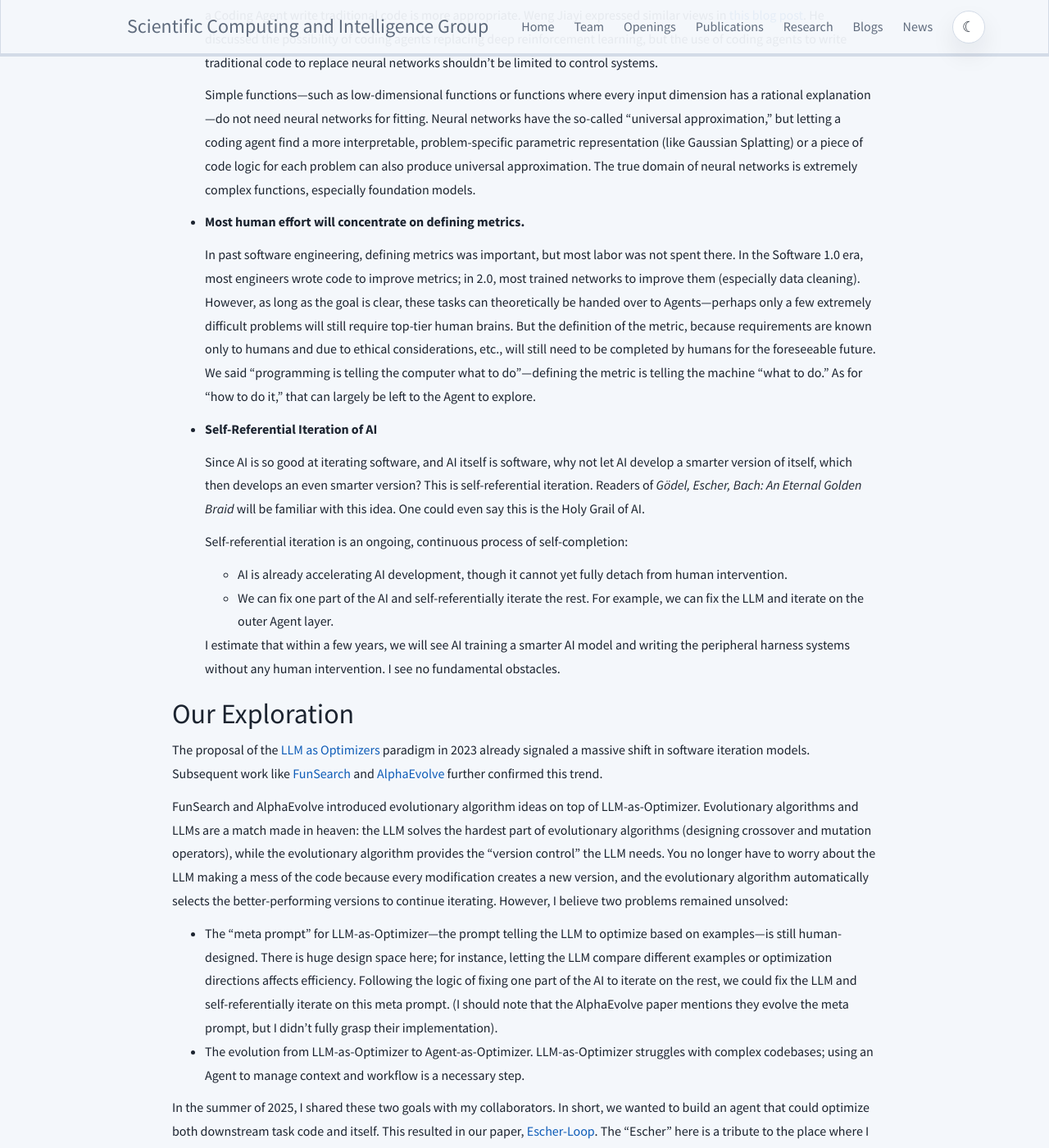
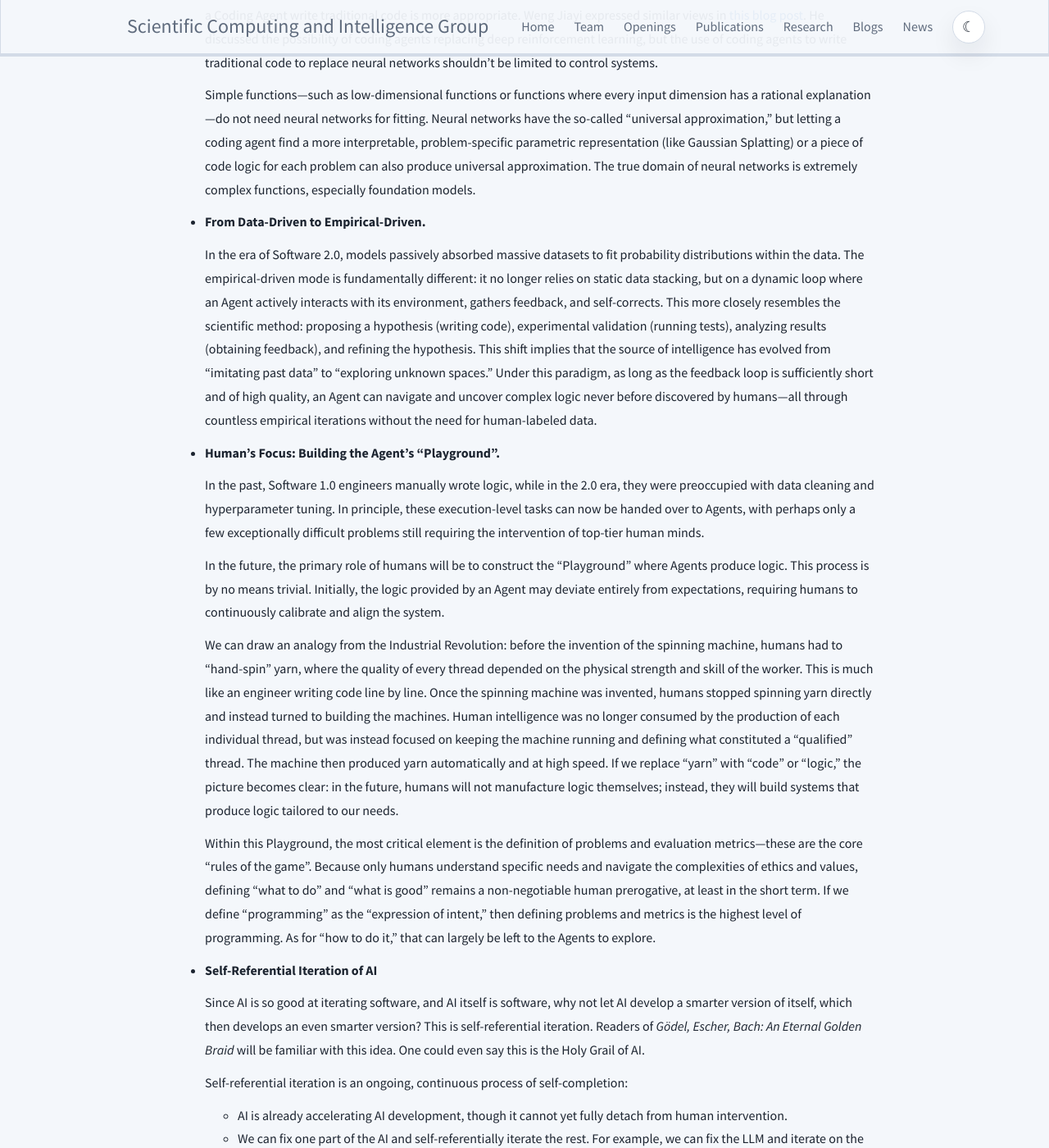
Before and after one commit to scaling-group/scaling-group.github.io, a Jekyll site: the page built from _blogs/2026-05-09-blog-software.md, in a window 1280 px wide and 1400 px high, scrolled down 2231 px. Shown: the whole window at 82% size. Built offline with Jekyll 4.4.1, drawn with Linux system fonts in a browser that asks for light colours; some of the changed text lies outside the part shown.

Commit message:
update blog

```diff
--- a/_blogs/2026-05-09-blog-software.md
+++ b/_blogs/2026-05-09-blog-software.md
@@ -61,9 +61,19 @@ What will happen in the future? Here are my personal thoughts.
 
   Simple functions—such as low-dimensional functions or functions where every input dimension has a rational explanation—do not need neural networks for fitting. Neural networks have the so-called "universal approximation," but letting a coding agent find a more interpretable, problem-specific parametric representation (like Gaussian Splatting) or a piece of code logic for each problem can also produce universal approximation. The true domain of neural networks is extremely complex functions, especially foundation models.
 
-* **Most human effort will concentrate on defining metrics.**
+* **From Data-Driven to Empirical-Driven.**
 
-  In past software engineering, defining metrics was important, but most labor was not spent there. In the Software 1.0 era, most engineers wrote code to improve metrics; in 2.0, most trained networks to improve them (especially data cleaning). However, as long as the goal is clear, these tasks can theoretically be handed over to Agents—perhaps only a few extremely difficult problems will still require top-tier human brains. But the definition of the metric, because requirements are known only to humans and due to ethical considerations, etc., will still need to be completed by humans for the foreseeable future. We said "programming is telling the computer what to do"—defining the metric is telling the machine "what to do." As for "how to do it," that can largely be left to the Agent to explore.
+  In the era of Software 2.0, models passively absorbed massive datasets to fit probability distributions within the data. The empirical-driven mode is fundamentally different: it no longer relies on static data stacking, but on a dynamic loop where an Agent actively interacts with its environment, gathers feedback, and self-corrects. This more closely resembles the scientific method: proposing a hypothesis (writing code), experimental validation (running tests), analyzing results (obtaining feedback), and refining the hypothesis. This shift implies that the source of intelligence has evolved from "imitating past data" to "exploring unknown spaces." Under this paradigm, as long as the feedback loop is sufficiently short and of high quality, an Agent can navigate and uncover complex logic never before discovered by humans—all through countless empirical iterations without the need for human-labeled data.
+
+* **Human’s Focus: Building the Agent’s "Playground".**
+
+  In the past, Software 1.0 engineers manually wrote logic, while in the 2.0 era, they were preoccupied with data cleaning and hyperparameter tuning. In principle, these execution-level tasks can now be handed over to Agents, with perhaps only a few exceptionally difficult problems still requiring the intervention of top-tier human minds.
+
+  In the future, the primary role of humans will be to construct the "Playground" where Agents produce logic. This process is by no means trivial. Initially, the logic provided by an Agent may deviate entirely from expectations, requiring humans to continuously calibrate and align the system.
+
+  We can draw an analogy from the Industrial Revolution: before the invention of the spinning machine, humans had to "hand-spin" yarn, where the quality of every thread depended on the physical strength and skill of the worker. This is much like an engineer writing code line by line. Once the spinning machine was invented, humans stopped spinning yarn directly and instead turned to building the machines. Human intelligence was no longer consumed by the production of each individual thread, but was instead focused on keeping the machine running and defining what constituted a "qualified" thread. The machine then produced yarn automatically and at high speed. If we replace "yarn" with "code" or "logic," the picture becomes clear: in the future, humans will not manufacture logic themselves; instead, they will build systems that produce logic tailored to our needs.
+
+  Within this Playground, the most critical element is the definition of problems and evaluation metrics—these are the core "rules of the game". Because only humans understand specific needs and navigate the complexities of ethics and values, defining "what to do" and "what is good" remains a non-negotiable human prerogative, at least in the short term. If we define "programming" as the "expression of intent," then defining problems and metrics is the highest level of programming. As for "how to do it," that can largely be left to the Agents to explore.
 
 * **Self-Referential Iteration of AI**
 
@@ -73,8 +83,9 @@ What will happen in the future? Here are my personal thoughts.
   * AI is already accelerating AI development, though it cannot yet fully detach from human intervention.
   * We can fix one part of the AI and self-referentially iterate the rest. For example, we can fix the LLM and iterate on the outer Agent layer.
 
+  I estimate that within a few years, we will see AI training a smarter AI model and writing the peripheral harness systems without any human intervention. I see no fundamental obstacles.
 
-  I estimate that within a few years, we will see AI training a smarter AI model and writing the peripheral harness systems without any human intervention. I see no fundamental obstacles.
+  It is worth noting that AI's self-referential iteration will not shift the focus of human labor mentioned above. While this iteration will accelerate the pace of AI problem-solving, the decisions of "what to do" and "what defines quality" must remain firmly in human hands.
 
 ## Our Exploration
 
```
Also changed, not shown: _blogs/2026-05-09-blog-software-zh.md (+14 -2 lines).
